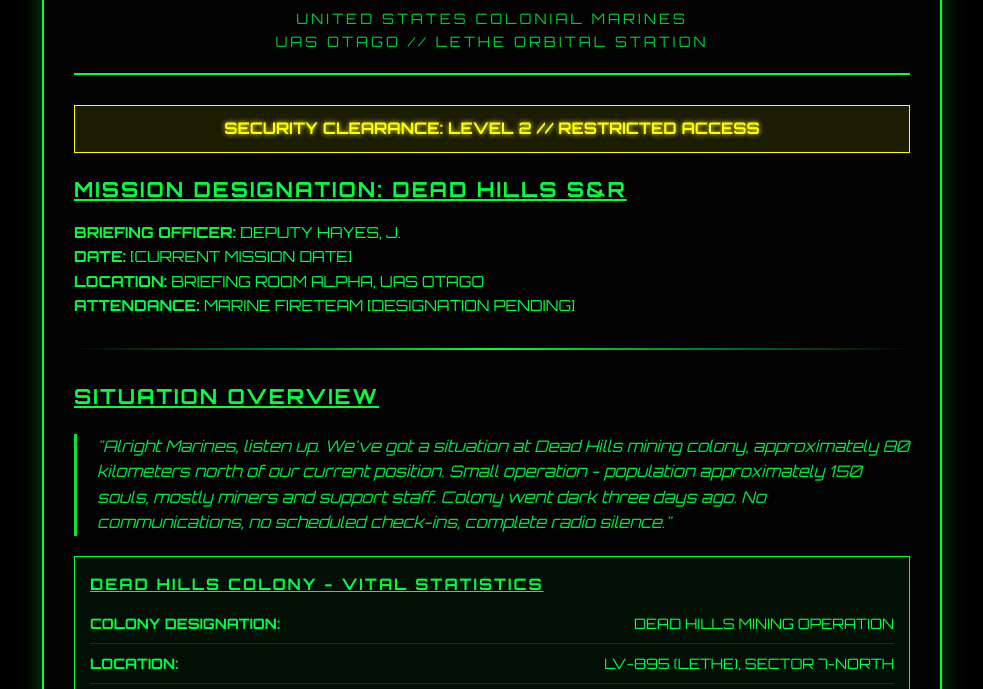
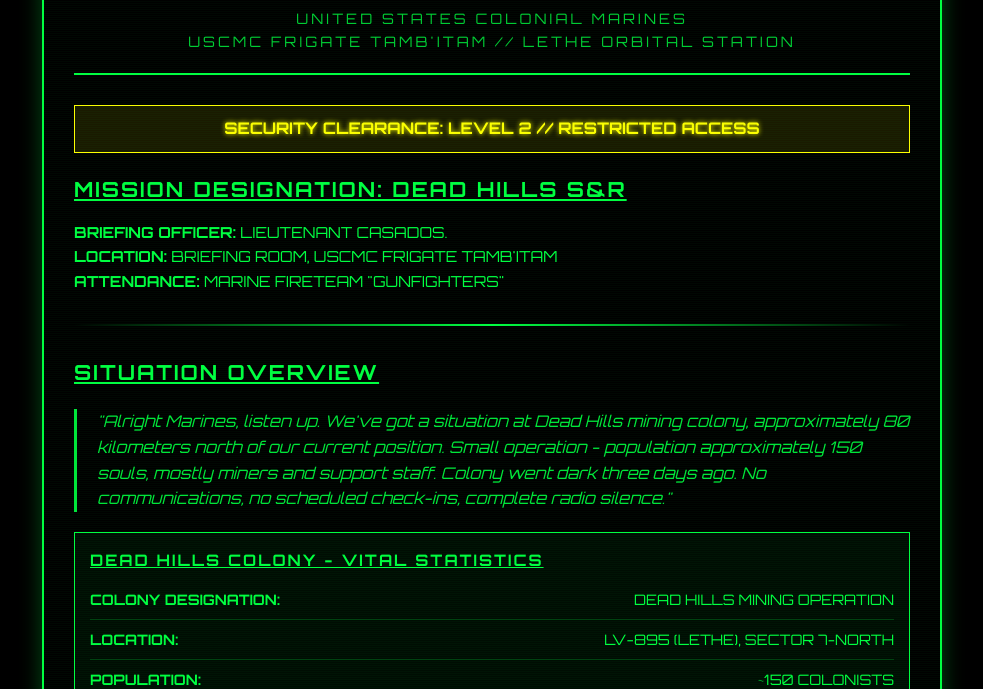
Before and after one commit to MrMegaMalachi/Dead-Hills-Player-Brief, a plain HTML site: page dead-hills-player-brief.html in a window 1280 px wide. Shown: the part 106-795 px from the top of the page, without its empty margins (148-1131 px from the left). Drawn offline with Linux system fonts and the light colour scheme.

Commit message:
Updated details

```diff
--- a/dead-hills-player-brief.html
+++ b/dead-hills-player-brief.html
@@ -211,7 +211,7 @@
         <div class="header">
             <h1>USCM MISSION BRIEFING</h1>
             <div class="subline">UNITED STATES COLONIAL MARINES</div>
-            <div class="subline">UAS OTAGO // LETHE ORBITAL STATION</div>
+            <div class="subline"> USCMC FRIGATE TAMB'ITAM // LETHE ORBITAL STATION</div>
         </div>
 
         <div class="classification">
@@ -221,10 +221,9 @@
         <div class="section">
             <div class="section-title">MISSION DESIGNATION: DEAD HILLS S&R</div>
             <div class="briefing-text">
-                <strong>BRIEFING OFFICER:</strong> DEPUTY HAYES, J.<br>
-                <strong>DATE:</strong> [CURRENT MISSION DATE]<br>
-                <strong>LOCATION:</strong> BRIEFING ROOM ALPHA, UAS OTAGO<br>
-                <strong>ATTENDANCE:</strong> MARINE FIRETEAM [DESIGNATION PENDING]
+                <strong>BRIEFING OFFICER:</strong> LIEUTENANT CASADOS.<br>
+                <strong>LOCATION:</strong> BRIEFING ROOM, USCMC FRIGATE TAMB'ITAM<br>
+                <strong>ATTENDANCE:</strong> MARINE FIRETEAM "GUNFIGHTERS"
             </div>
         </div>
 
@@ -402,11 +401,11 @@
         </div>
 
         <div class="footer">
-            UNITED STATES COLONIAL MARINES<br>
+            UNITED STATES COLONIAL MARINES CORPS<br>
             "We endure so humanity may flourish among the stars"<br>
             <br>
             TERMINAL ACCESS LOGGED // SESSION ID: OTG-4472-ALPHA<br>
-            BRIEFING OFFICER: DEPUTY HAYES, J. // USCM COMMAND<br>
+            BRIEFING OFFICER: LIEUTENANT CASADOS. // USCMC COMMAND<br>
             <br>
             <span class="blink">_</span>
         </div>
```
